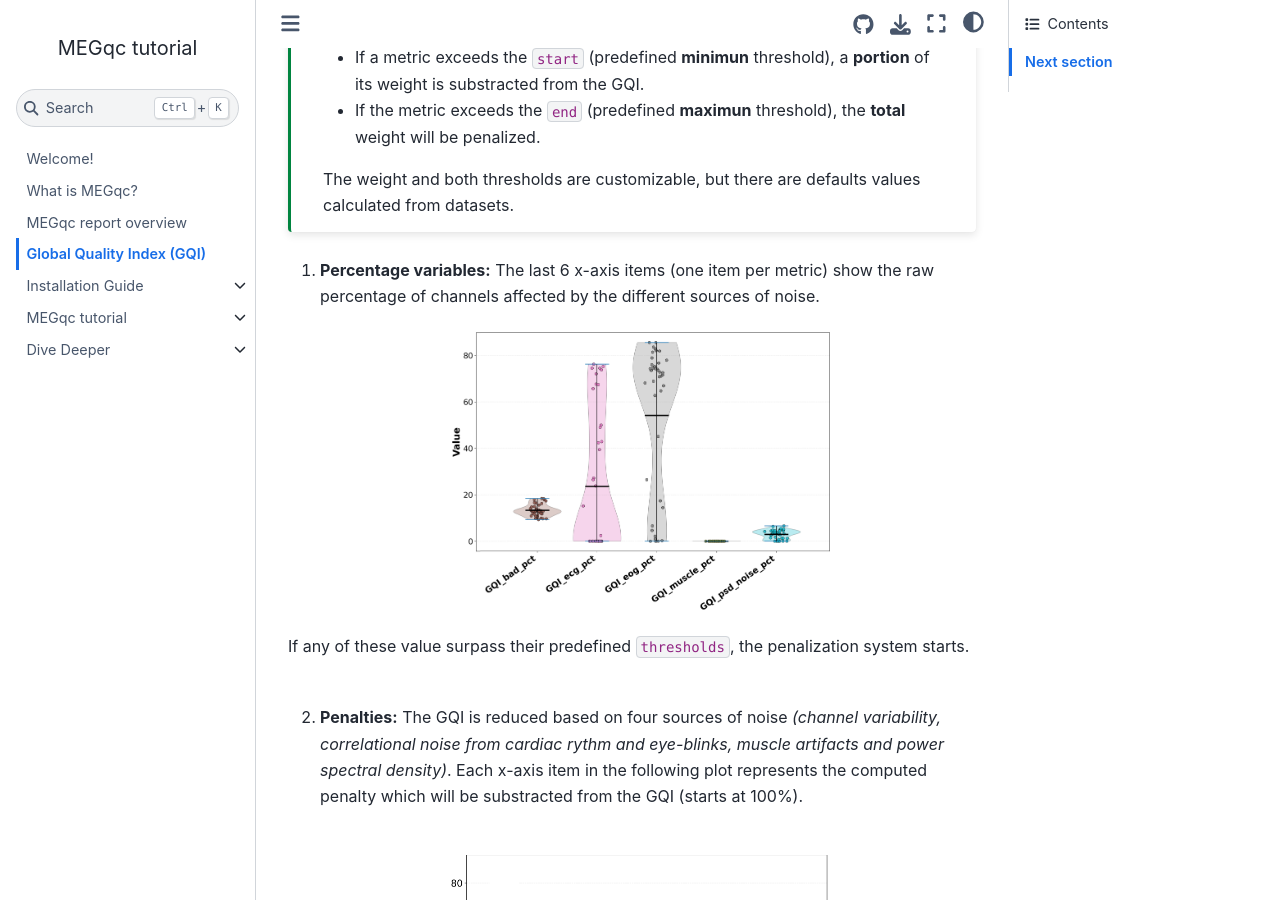
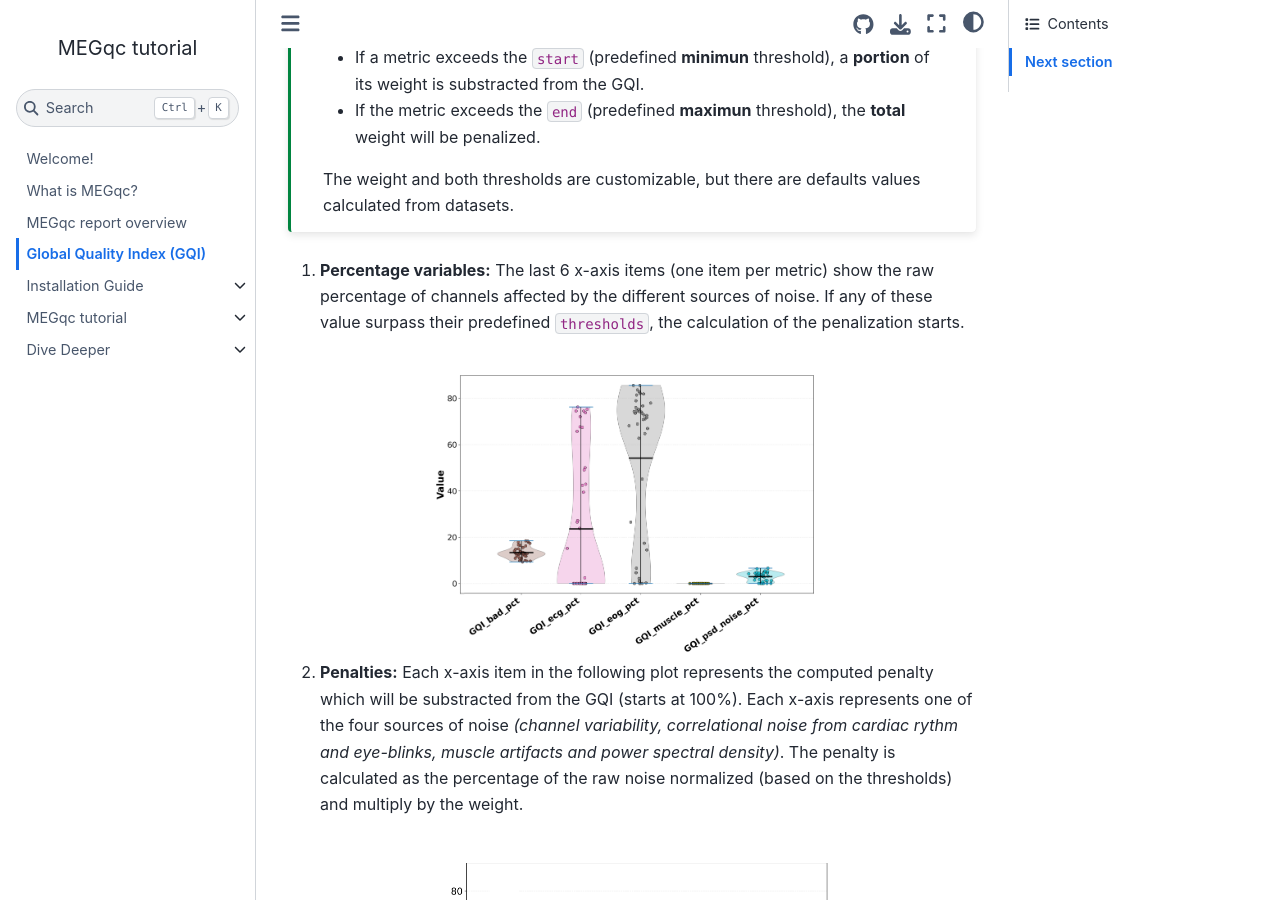
Before and after one commit to ANCPLabOldenburg/megqc_documentation, a Jupyter Book: the page built from book/gqi.md, in a window 1280 px wide and 900 px high, scrolled down 557 px. Built offline with Jupyter Book 1.0.4 settings and Sphinx 7.4.7 and the Sphinx Book theme 1.1.4, drawn with Linux system fonts in a browser that asks for light colours; pages that are not in the unit, such as notebooks, are missing from menus.

Commit message:
Update gqi.md

````diff
--- a/book/gqi.md
+++ b/book/gqi.md
@@ -17,14 +17,13 @@
 The weight and both thresholds are customizable, but there are defaults values calculated from datasets.
 ```
 
-1. **Percentage variables:** The last 6 x-axis items (one item per metric) show the raw percentage of channels affected by the different sources of noise.
+1. **Percentage variables:** The last 6 x-axis items (one item per metric) show the raw percentage of channels affected by the different sources of noise. If any of these value surpass their predefined `thresholds`, the calculation of the penalization starts.
+
 <img src="../static/gqi/03.png" alt="gqi-3" width="400px" align="center">
 
-If any of these value surpass their predefined `thresholds`, the penalization system starts.
 
-<br>
 
-2. **Penalties:** The GQI is reduced based on four sources of noise *(channel variability, correlational noise from cardiac rythm and eye-blinks, muscle artifacts and power spectral density)*. Each x-axis item in the following plot represents the computed penalty which will be substracted from the GQI (starts at 100%).
+2. **Penalties:** Each x-axis item in the following plot represents the computed penalty which will be substracted from the GQI (starts at 100%). Each x-axis represents one of the four sources of noise *(channel variability, correlational noise from cardiac rythm and eye-blinks, muscle artifacts and power spectral density)*. The penalty is calculated as the percentage of the raw noise normalized (based on the thresholds) and multiply by the weight.
 
 <img src="../static/gqi/02.png" alt="gqi-2" width="400px" align="center">
 
````
